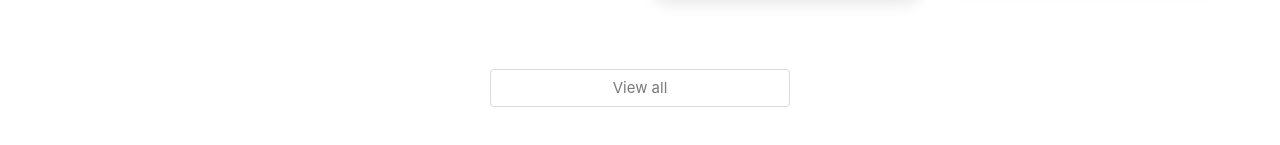
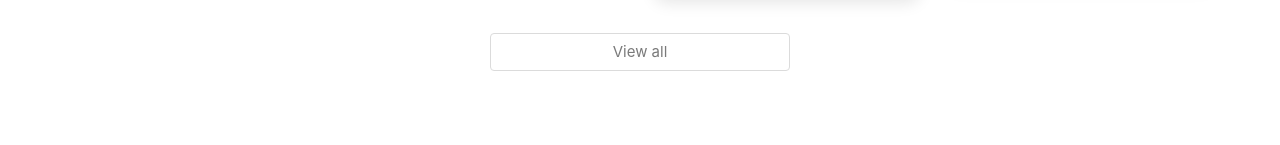
Before and after one commit to Foofichan/html-css-bulma, a plain HTML site: page index.html in a window 1280 px wide. Shown: the part 2092-2237 px from the top of the page. After the commit the page ends 2211 px from the top, so only its background shows below. Drawn offline with nearby package versions, Linux system fonts and the light colour scheme.

Commit message:
new format

```diff
--- a/index.html
+++ b/index.html
@@ -475,7 +475,7 @@
                     </div>
                 </div>
 
-                <div class="control has-text-centered pt-6">
+                <div class="control has-text-centered pt-3">
                     <button class="button is-custom-btn-width2">
                         <a class="has-text-grey" href="#">View all</a>
                     </button>
```
